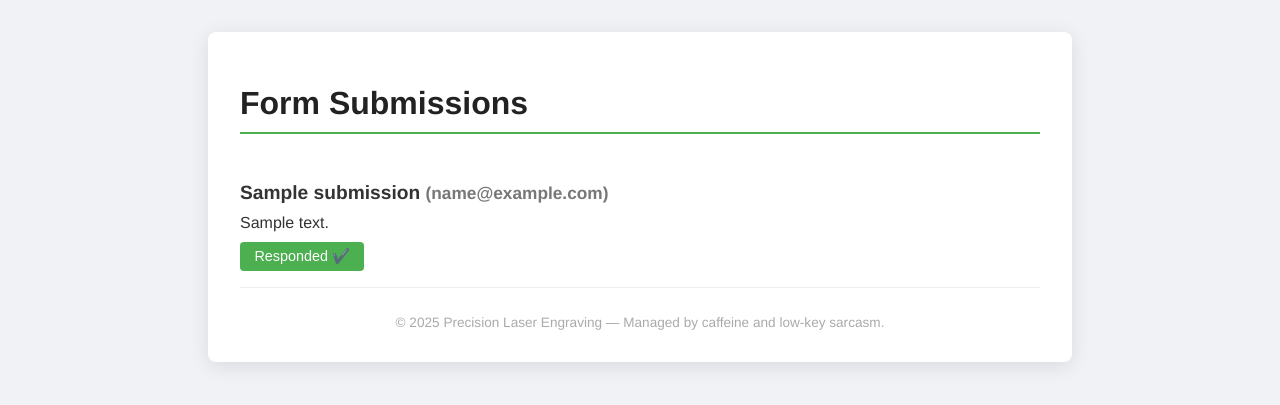
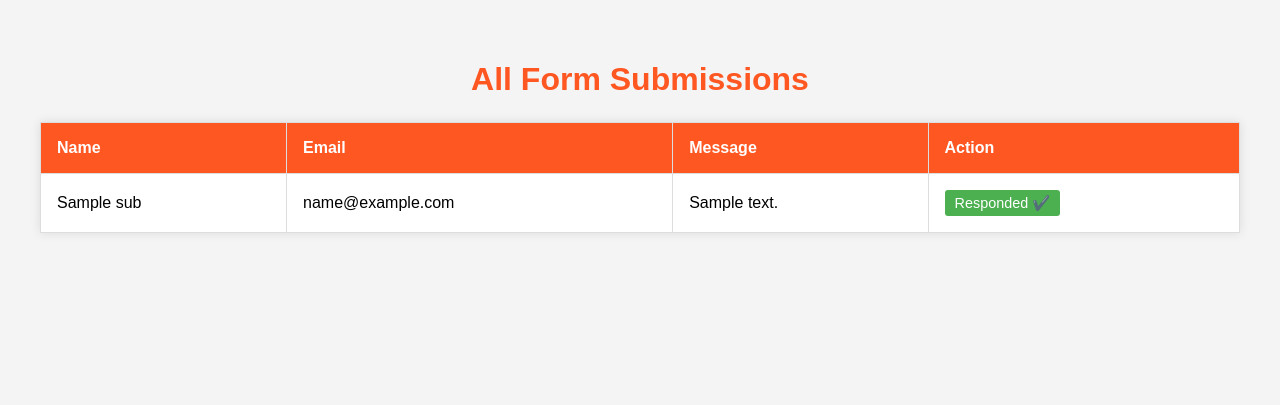
Before and after one commit to FancyOtter99/Form, a FastAPI app: template templates/submissions.html in a window 1280 px wide. Shown: the top 405 px of the page. Run offline with FastAPI, Linux system fonts and the light colour scheme; the template is opened without the code that fills it: most values are stand-ins (such as "Sample title", 1, 10 or a date in 2020).

Commit message:
Update submissions.html

```diff
--- a/templates/submissions.html
+++ b/templates/submissions.html
@@ -2,100 +2,92 @@
 <html lang="en">
 <head>
   <meta charset="UTF-8" />
-<title>Submissions</title>
+  <title>Form Submissions</title>
   <style>
     body {
-    font-family: 'Helvetica Neue', Arial, sans-serif;
-    margin: 0;
-    background: #f0f2f5;
-    color: #333;
-  }
-  .container {
-    max-width: 800px;
-    margin: 2em auto;
-    padding: 2em;
-    background: #fff;
-    border-radius: 8px;
-    box-shadow: 0 4px 20px rgba(0,0,0,0.1);
+      font-family: Arial, sans-serif;
+      background: #f4f4f4;
+      padding: 2rem;
     }
     h1 {
-    color: #222;
-    font-size: 2em;
-    margin-bottom: 1em;
-    border-bottom: 2px solid #4CAF50;
-    padding-bottom: 0.3em;
+      color: #ff5722;
+      text-align: center;
+      margin-bottom: 1.5rem;
     }
-  .submission {
-    border-bottom: 1px solid #eee;
-    padding: 1em 0;
-    transition: background 0.2s;
+    table {
+      width: 100%;
+      border-collapse: collapse;
+      background: white;
+      box-shadow: 0 0 10px rgba(0,0,0,0.1);
     }
-  .submission:hover {
+    th, td {
+      padding: 1rem;
+      border: 1px solid #ddd;
+      text-align: left;
+    }
+    th {
+      background: #ff5722;
+      color: white;
+      font-weight: bold;
+    }
+    tr:nth-child(even) {
       background: #f9f9f9;
     }
-  .submission h3 {
+    .responded-form {
+      display: inline-block;
       margin: 0;
-    font-size: 1.2em;
     }
-  .submission small {
-    color: #777;
+    .responded-btn {
+      background: #4CAF50;
+      color: white;
+      border: none;
+      padding: 0.3em 0.7em;
+      border-radius: 3px;
+      cursor: pointer;
+      transition: background 0.2s;
       font-size: 0.9em;
     }
-  .submission p {
-    margin: 0.5em 0;
-    line-height: 1.4;
-  }
-  .submission form {
-    margin-top: 0.5em;
-  }
-  button {
-    background: #4CAF50;
-    color: #fff;
-    border: none;
-    padding: 0.4em 1em;
-    border-radius: 4px;
-    font-size: 0.9em;
-    cursor: pointer;
-    transition: background 0.2s;
-  }
-  button:hover {
+    .responded-btn:hover {
       background: #45a049;
     }
     .no-submissions {
+      text-align: center;
       color: #888;
       font-style: italic;
-  }
-  .footer {
-    text-align: center;
-    margin-top: 2em;
-    font-size: 0.85em;
-    color: #aaa;
     }
   </style>
 </head>
 <body>
-  <div class="container">
-    <h1>Form Submissions</h1>
-
-    {% if submissions|length == 0 %}
+  <h1>All Form Submissions</h1>
+  {% if submissions %}
+  <table>
+    <thead>
+      <tr>
+        <th>Name</th>
+        <th>Email</th>
+        <th>Message</th>
+        <th>Action</th>
+      </tr>
+    </thead>
+    <tbody>
+      {% for sub in submissions %}
+      <tr>
+        <td>{{ sub.name }}</td>
+        <td>{{ sub.email }}</td>
+        <td>{{ sub.message }}</td>
+        <td>
+          <form class="responded-form" action="/delete_submission" method="post">
+            <input type="hidden" name="submission_id" value="{{ sub.id }}" />
+            <input type="hidden" name="key" value="{{ key }}" />
+            <button class="responded-btn" type="submit">Responded ✔️</button>
+          </form>
+        </td>
+      </tr>
+      {% endfor %}
+    </tbody>
+  </table>
+  {% else %}
     <p class="no-submissions">No submissions yet. The laser’s still snoozing. 🔥</p>
-    {% else %}
-      {% for s in submissions %}
-        <div class="submission">
-          <h3>{{ s.name }} <small>({{ s.email }})</small></h3>
-          <p>{{ s.message }}</p>
-          <form action="/delete_submission" method="post">
-            <input type="hidden" name="submission_id" value="{{ s.id }}" />
-            <input type="hidden" name="key" value="{{ key }}" />
-            <button type="submit">Responded ✔️</button>
-          </form>
-        </div>
-      {% endfor %}
   {% endif %}
-
-    <div class="footer">
-      &copy; 2025 Precision Laser Engraving — Managed by caffeine and low-key sarcasm.
-    </div>
-  </div>
 </body>
 </html>
```
Lines whose indentation alone changed are shown as unchanged.
